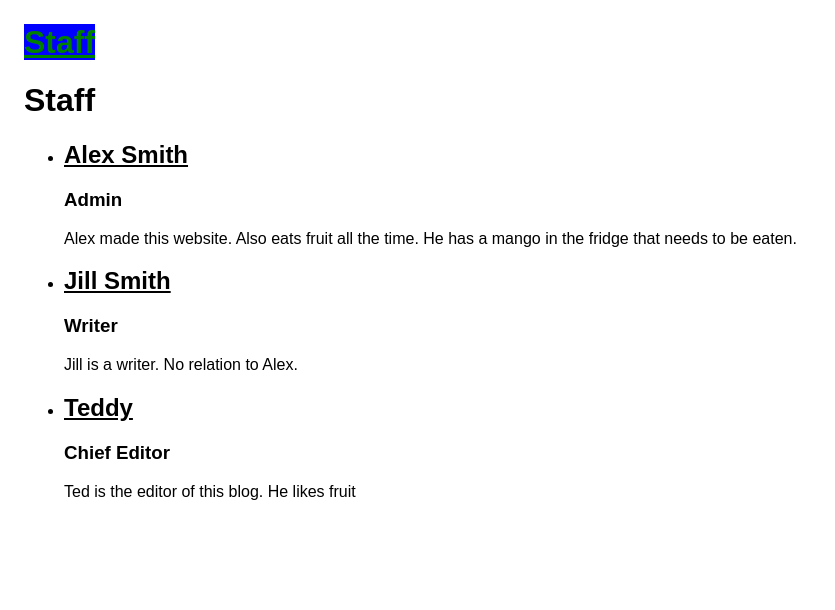
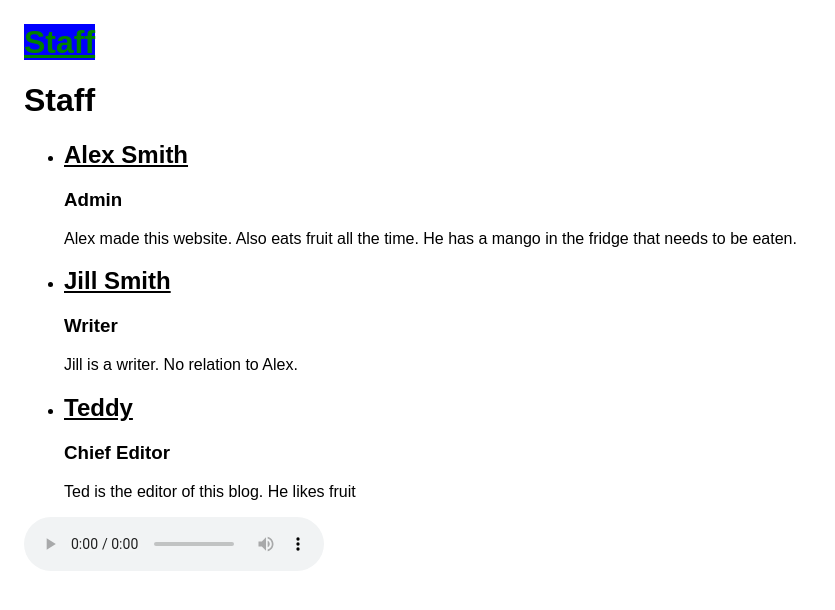
Before and after one commit to taxihelms0/newjek, a Jekyll site: the page built from staff.html, in a window 1280 px wide. Shown: the top 610 px of the page, without its empty margins (0-835 px from the left). Built offline with Jekyll 4.4.1, drawn with Linux system fonts in a browser that asks for light colours.

Commit message:
added terminator2 mp3 player

```diff
--- a/_layouts/default.html
+++ b/_layouts/default.html
@@ -10,5 +10,11 @@
   <body>
     {% include navigation.html %}
     {{ content }}
+    <footer>
+      <audio controls>
+        <source src="media/02 - 'The Terminator' Main Title.mp3" type="audio/mpeg">
+      Your browser does not support the audio element.
+      </audio>
+    </footer>
   </body>
 </html>
```
Also changed, not shown: 1 other file.
